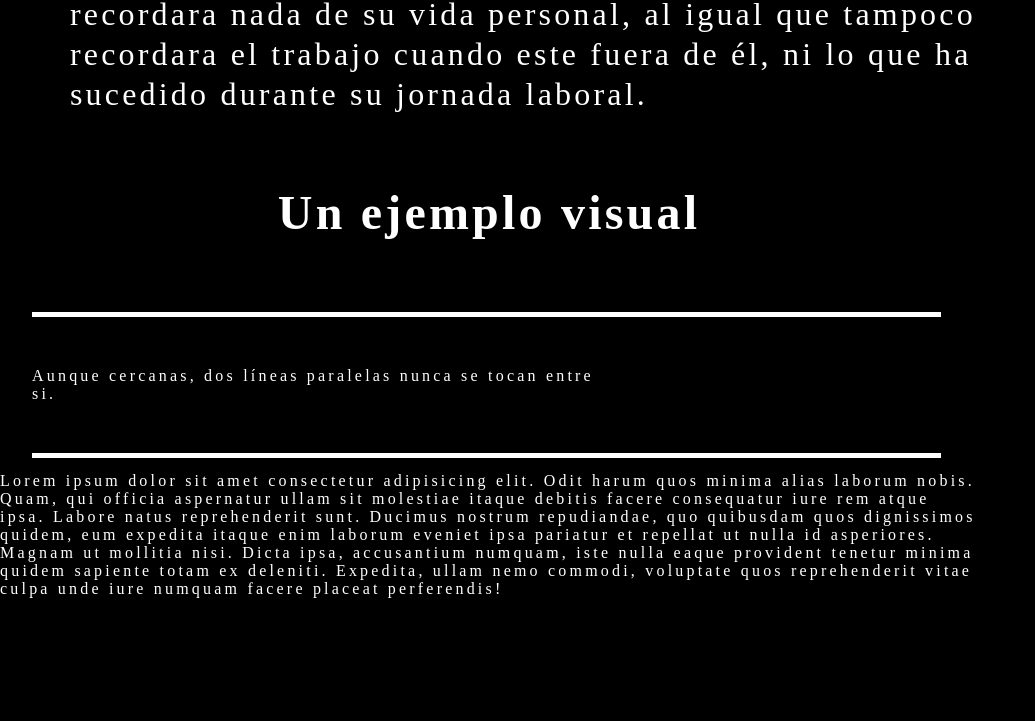
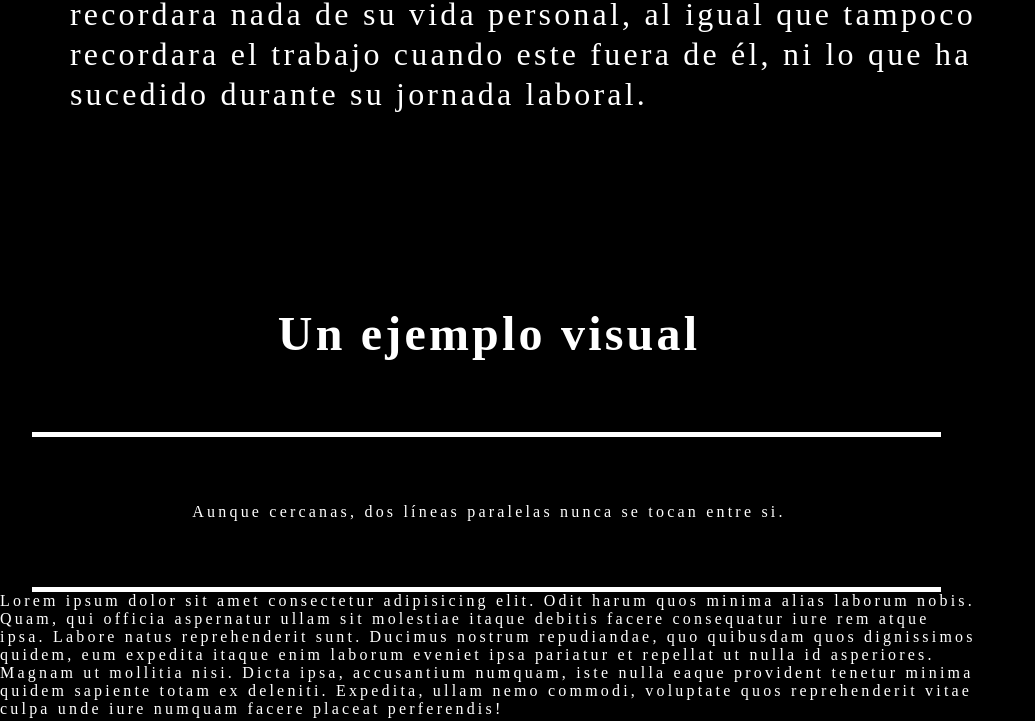
Before and after one commit to Cydonia8/lumon, a plain HTML site: page separacion.html in a window 1280 px wide. Shown: the part 1093-1814 px from the top of the page, without its empty margins (0-1035 px from the left). Before the commit the page ends 1707 px from the top, so only its background shows below. Drawn offline with nearby package versions, Linux system fonts and the light colour scheme; a web font is replaced by a local one.

Commit message:
animacion

```diff
--- a/estilos.css
+++ b/estilos.css
@@ -276,6 +276,7 @@ blockquote:after  {
 .explicacion-separacion{
     display: flex;
     align-items: center;
+    margin-bottom: 10rem;
 }
 .explicacion-separacion p{
     max-width: 75ch;
@@ -286,7 +287,7 @@ blockquote:after  {
     width: 40%;
 }
 .ejemplo{
-    width: 80vh;
+    width: 100%;
     height: 10vh;
     margin-bottom: 7rem;
 }
@@ -297,7 +298,7 @@ blockquote:after  {
     gap: 50px;
 }
 .container-animacion p{
-    margin: 0;
+    text-align: center;
 }
 #linea1::after{
     content: '';
```
